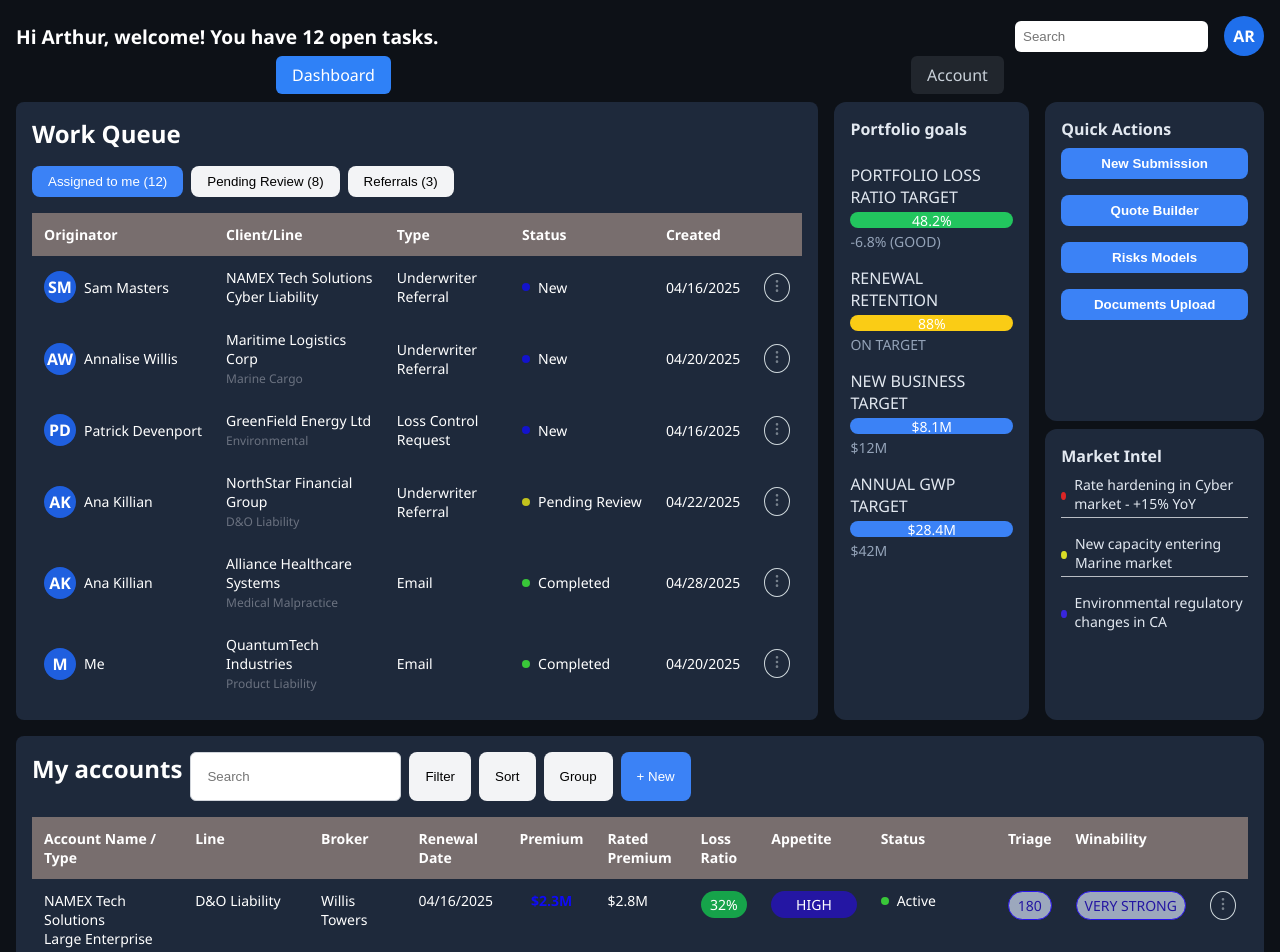
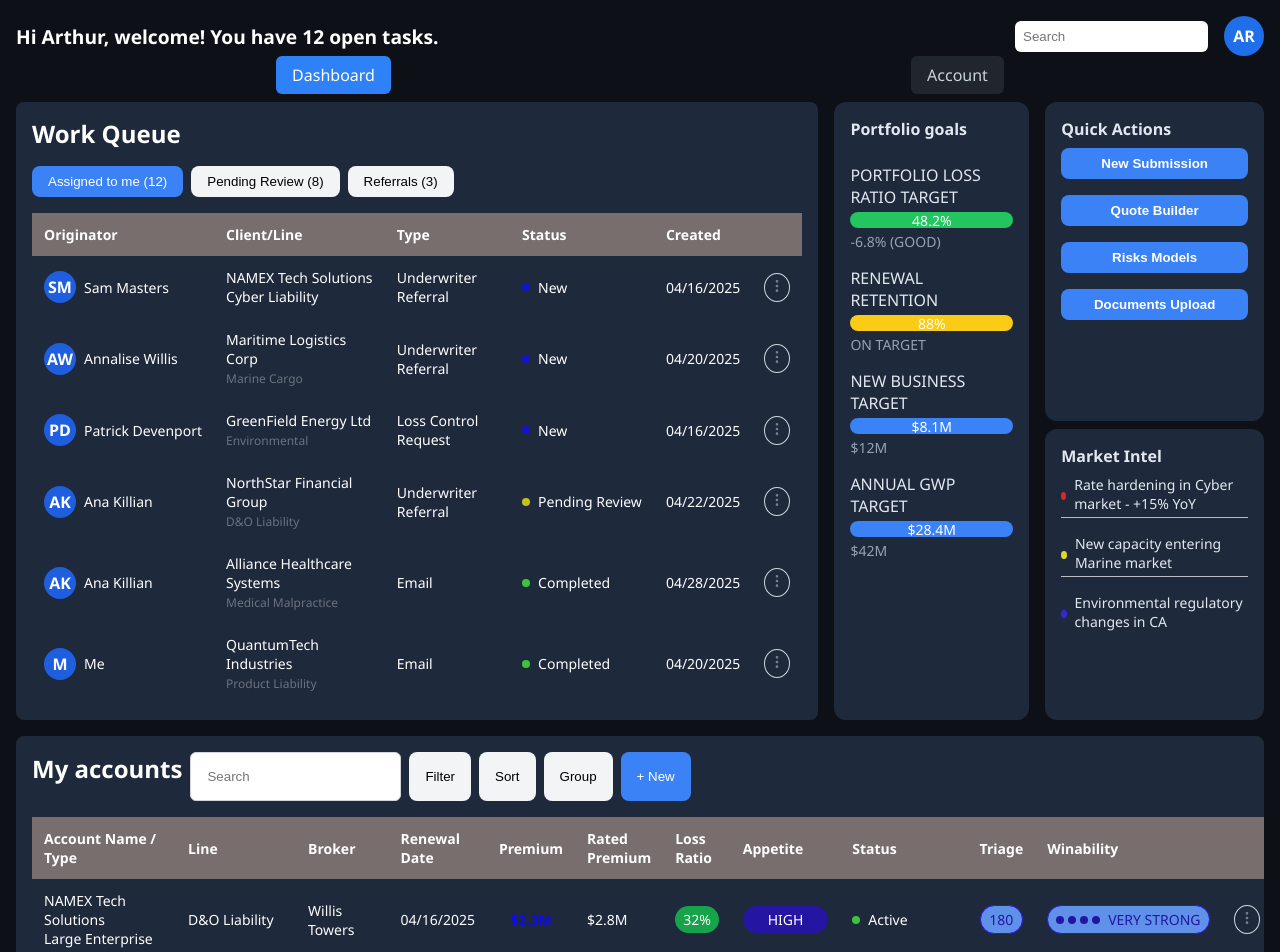
Before and after one commit to Danets/dashboard-angular, an Angular app: page /dashboard in a window 1280 px wide. Shown: the top 952 px of the page. Built offline with nearby package versions, Linux system fonts and the light colour scheme.

Commit message:
Have been fixed styles in Dashboard component

```diff
--- a/src/app/pages/dashboard/accounts/accounts.html
+++ b/src/app/pages/dashboard/accounts/accounts.html
@@ -61,10 +61,16 @@
           <div class="chip triage">{{ account.triage }}</div>
         </td>
         <td>
-          <div style="white-space: nowrap" class="chip triage">
-            {{ account.winnability }}
+          <div class="chip winnability">
+            <div class="winnability__dots">
+              @for (dot of winnabilityDots; track dot) {
+              <span class="winnability__dot"></span>
+              }
+            </div>
+            <span class="winnability__label">{{ account.winnability }}</span>
           </div>
         </td>
+
         <td class="cell-actions">
           <button
             class="action-btn"
--- a/src/app/pages/dashboard/accounts/accounts.scss
+++ b/src/app/pages/dashboard/accounts/accounts.scss
@@ -72,7 +72,7 @@
       padding: 0.75rem;
       font-size: 0.875rem;
       text-align: left;
-      vertical-align: top;
+      // vertical-align: top;
     }
 
     .account-premium {
@@ -101,10 +101,35 @@
         background-color: #a31622;
         color: white;
       }
-      &.triage {
+      &.triage,
+      &.winnability {
         color: #2416a3;
-        background-color: #9ca8bd;
+        background-color: #5f91e9;
         border: 1px #2913ef solid;
+      }
+    }
+
+    .winnability {
+      display: flex;
+      align-items: center;
+      justify-content: space-around;
+      gap: 0.5rem;
+
+      &__dots {
+        display: flex;
+        gap: 0.25rem;
+      }
+
+      &__dot {
+        width: 0.5rem;
+        height: 0.5rem;
+        border-radius: 50%;
+        background-color: #2416a3;
+      }
+
+      &__label {
+        font-size: 0.875rem;
+        white-space: nowrap;
       }
     }
 
--- a/src/app/pages/dashboard/accounts/accounts.ts
+++ b/src/app/pages/dashboard/accounts/accounts.ts
@@ -10,6 +10,8 @@ import { IAccounts } from '../../../core/models/models';
 export class Accounts {
   readonly data = input.required<IAccounts[]>();
   menuId: string | null = null;
+
+  winnabilityDots = [1, 2, 3, 4];
 
   @HostListener('document:click', ['$event'])
   onClickOutside(event: MouseEvent) {
--- a/src/app/pages/dashboard/dashboard.scss
+++ b/src/app/pages/dashboard/dashboard.scss
@@ -9,8 +9,8 @@
   }
 }
 
-@media screen and (max-width: 768px) {
+@media (max-width: 768px) {
   .dashboard__header {
-    grid-template-columns: repeat(2, 1fr);
+    grid-template-columns: repeat(1, 1fr);
   }
 }
--- a/src/app/shared/components/layout/header/header.scss
+++ b/src/app/shared/components/layout/header/header.scss
@@ -14,6 +14,9 @@
       padding: 0.5rem;
       border-radius: 6px;
       border: none;
+      &:focus-visible {
+        outline: none;
+      }
     }
     .header__user {
       width: 40px;
```
